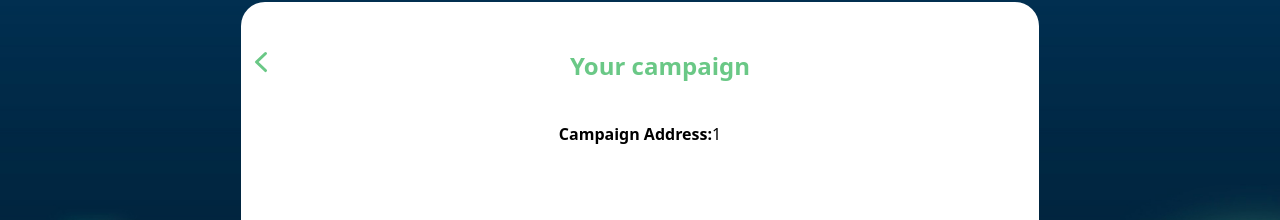
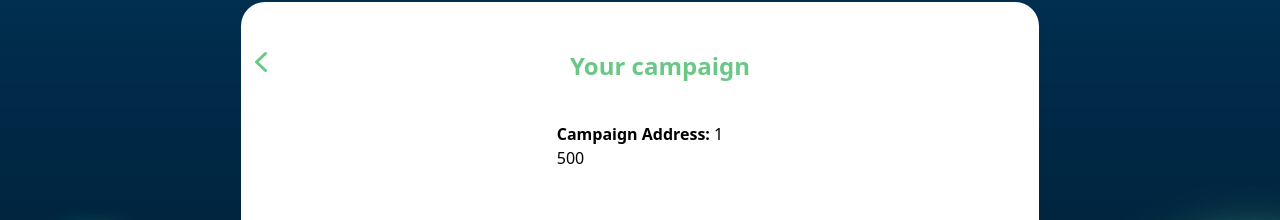
Before and after one commit to 0xukhezo/FluidSense-interface, a Next.js app: page /1 in a window 1280 px wide. Shown: the part 158-378 px from the top of the page. Built offline with nearby package versions, Linux system fonts and the light colour scheme; what @lens-protocol/react, @lens-protocol/wagmi, wagmi would draw is missing.

Commit message:
feat:delete campaigns shows

```diff
--- a/src/pages/[campaign].tsx
+++ b/src/pages/[campaign].tsx
@@ -11,7 +11,7 @@ import { Profile } from "@/components/Profile";
 
 function CampaignDetails() {
   const { query } = useRouter();
-
+  let amount = 500;
   return (
     <div className="bg-[url('../../public/bg1.jpg')] h-screen bg-no-repeat bg-center bg-cover pt-10 overflow-auto">
       <div className="flex pb-10 pt-20 relative ">
@@ -44,9 +44,12 @@ function CampaignDetails() {
                 Your campaign
               </h2>
             </div>
-            <div className="flex px-10 my-8 justify-center">
-              <span className="font-bold">Campaign Address: </span>
-              {query.campaign}
+            <div className="flex px-10 my-8 mx-auto flex-col">
+              <div>
+                <span className="font-bold">Campaign Address: </span>
+                {query.campaign}
+              </div>
+              <div>{amount}</div>
             </div>
           </div>
         </div>
--- a/src/pages/index.tsx
+++ b/src/pages/index.tsx
@@ -10,15 +10,15 @@ import Logo from "../../public/Iso.svg";
 
 export default function Home() {
   const { address, isConnected } = useAccount();
-  const [campaigns, setCampaigns] = useState<any>([]);
+  // const [campaigns, setCampaigns] = useState<any>([]);
 
-  const options = {
-    method: "GET",
-    headers: {
-      accept: "application/json",
-    },
-    mode: "no-cors" as RequestMode,
-  };
+  // const options = {
+  //   method: "GET",
+  //   headers: {
+  //     accept: "application/json",
+  //   },
+  //   mode: "no-cors" as RequestMode,
+  // };
 
   // async function getClients() {
   //   try {
@@ -64,7 +64,7 @@ export default function Home() {
             <CampaignForm />
           </div>
         </div>
-        {isConnected &&
+        {/* {isConnected &&
           (campaigns.length !== 0 ? (
             <div className="h-containerCampaign w-containerCampaign rounded-3xl bg-white mx-auto my-10">
               <div className="flex justify-center mt-4 flex-col px-10">
@@ -100,7 +100,7 @@ export default function Home() {
                 </div>
               </div>
             </div>
-          ))}
+          ))} */}
       </div>
     </div>
   );
```
